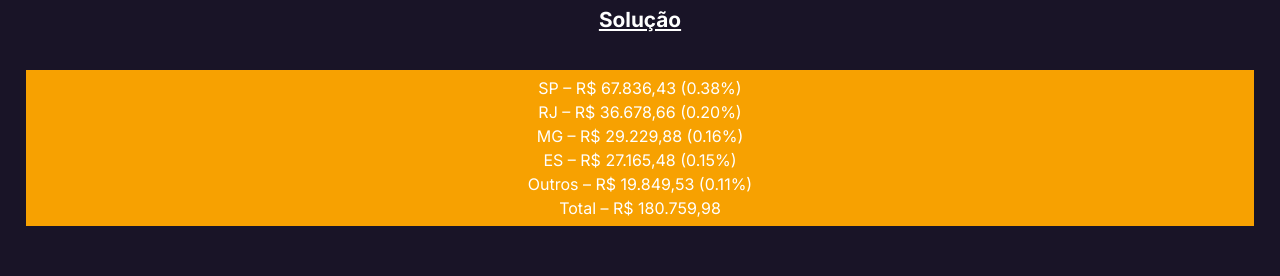
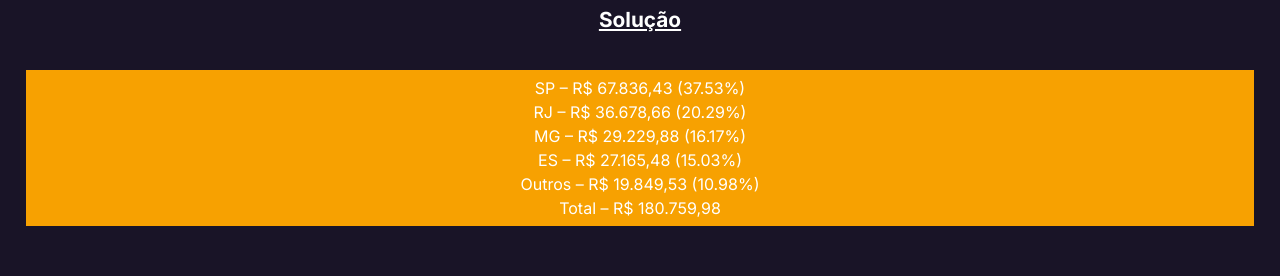
Before and after one commit to danielosilva1/desafio-target, a Next.js app: page /desafio-target/solutions in a window 1280 px wide. Shown: the part 1743-2019 px from the top of the page. Built offline with nearby package versions, Linux system fonts and the light colour scheme.

Commit message:
Atualiza resposta ao desafio 4: formata saída como percentual ao invés de decimal

```diff
--- a/app/revenue-per-state/page.tsx
+++ b/app/revenue-per-state/page.tsx
@@ -10,11 +10,11 @@ export default function RevenuePerState() {
     let revenueES = 27165.48;
     let revenueOthers = 19849.53;
     let totalRevenue = revenueSP + revenueRJ + revenueMG + revenueES + revenueOthers;
-    let percentSP = revenueSP/totalRevenue;
-    let percentRJ = revenueRJ/totalRevenue;
-    let percentMG = revenueMG/totalRevenue;
-    let percentES = revenueES/totalRevenue;
-    let percentOthers= revenueOthers/totalRevenue;
+    let percentSP = (revenueSP/totalRevenue)*100;
+    let percentRJ = (revenueRJ/totalRevenue)*100;
+    let percentMG = (revenueMG/totalRevenue)*100;
+    let percentES = (revenueES/totalRevenue)*100;
+    let percentOthers= (revenueOthers/totalRevenue)*100;
 
     return (
         <div className={styles.mainContainer}>
```
